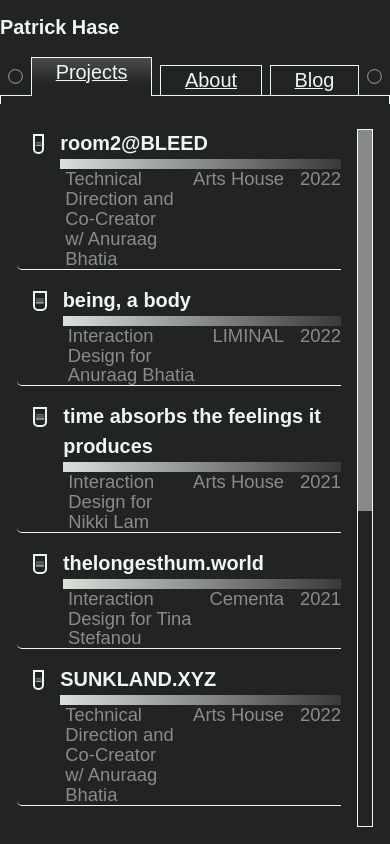
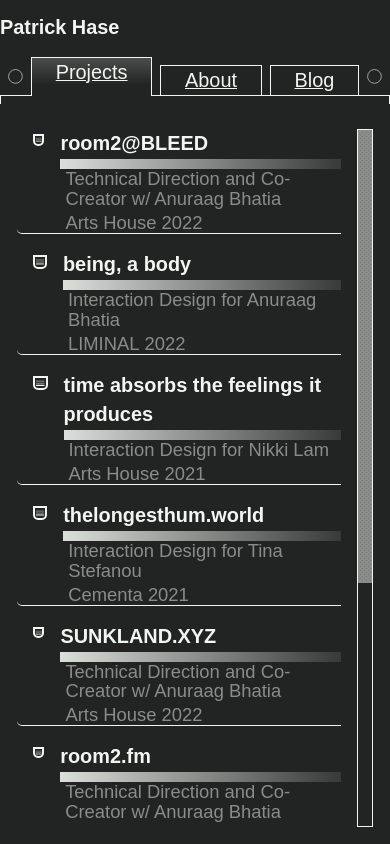
Before and after one commit to patrickahase/patrickhase.xyz, a React (Vite) app: page /projects in a window 390 px wide. Built offline with nearby package versions, Linux system fonts and the light colour scheme.

Commit message:
mobile responsiveness : flex wrap on project details

```diff
--- a/src/main.css
+++ b/src/main.css
@@ -190,7 +190,8 @@ main {
 }
 .animatedDetailsDisclosure{
   width: var(--headline-2);
-  height: var(--headline-2);
+  height: auto;
+  aspect-ratio: 1 / 1;
   border: 2px solid var(--col01);
   border-bottom-left-radius: 5px;
   border-bottom-right-radius: 5px;
@@ -255,8 +256,8 @@ main {
 }
 .projectSummaryInfo{
   display: flex;
-  gap: 1rem;
-  justify-content: flex-end;
+  flex-wrap: wrap;
+  gap: 0.25rem 1rem;
   margin-left: calc(var(--headline-2)/4);
 
   font-size: var(--headline-4);
@@ -265,12 +266,15 @@ main {
   opacity: 0.5;
   transition: 300ms cubic-bezier(0.4, 0.01, 0.165, 0.99);
 }
-.animatedDetailsSummary:hover .projectInfo, .animatedDetails[open] .projectInfo{
+.animatedDetailsSummary:hover .projectSummaryInfo, .animatedDetails[open] .projectSummaryInfo{
   margin-left: 0;
   font-size: var(--headline-3);
   opacity: 1;
 
   transition: 70ms;
+}
+.projectSummaryInfoRole{
+  margin-right: auto;
 }
 .projectDetailsContentWrapper{
   padding-top: 1rem;
--- a/src/routes/projects-page.tsx
+++ b/src/routes/projects-page.tsx
@@ -15,9 +15,12 @@ export default function ProjectsPage(){
         <h3 className="projectSummaryTitle">{project.title}</h3>
 
         <div className="projectSummaryInfo">
-          <span style={{flex:1}}>{project.role}</span>
-          <span>{project.publisher}</span>
-          <span>{project.year}</span>
+          <span className="projectSummaryInfoRole">{project.role}</span>
+          <div>
+            <span>{project.publisher}&nbsp;</span>
+            <span>{project.year}</span>
+          </div>
+
         </div>
 
       </div>
```
